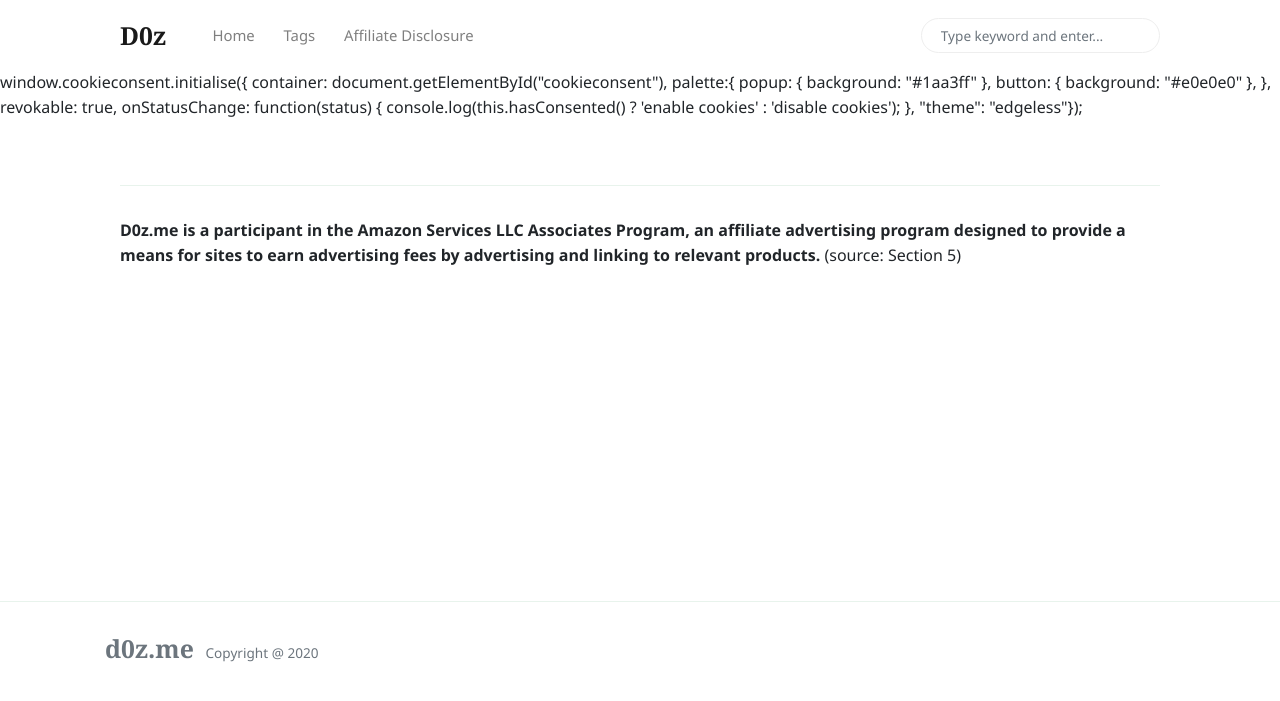
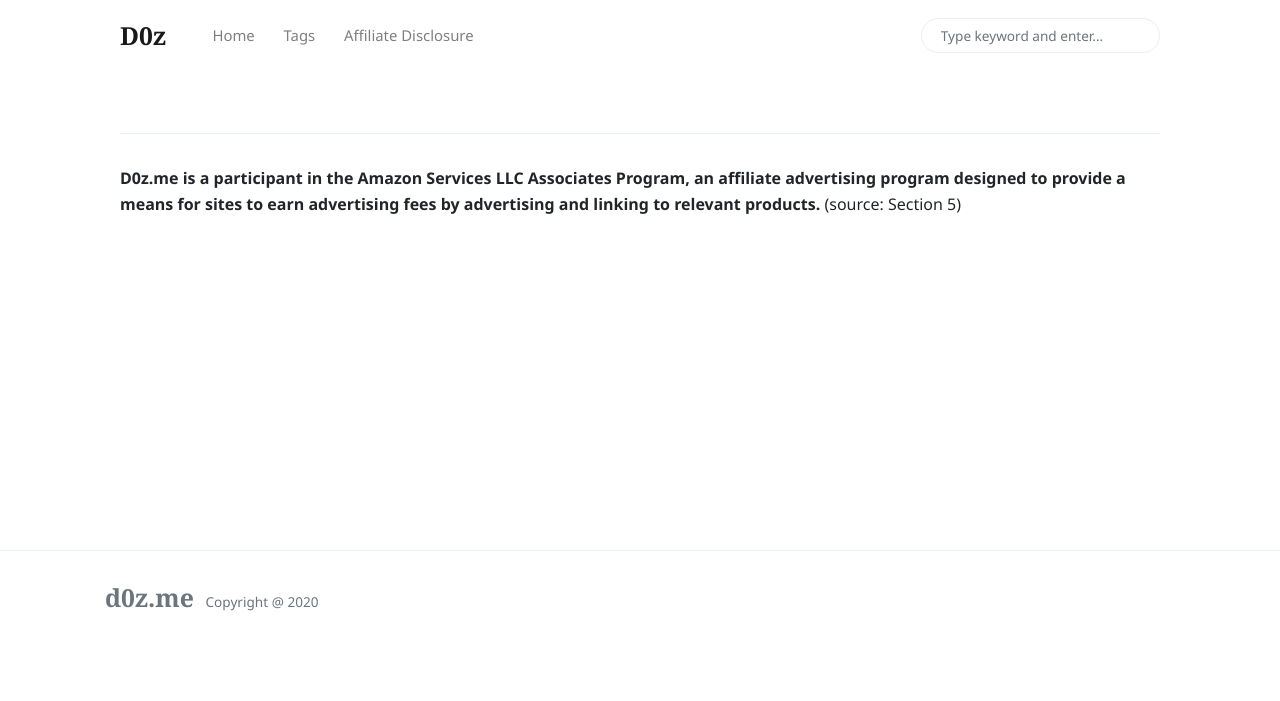
Before and after one commit to d0zme/d0z-medium, a Jekyll site: the page built from affiliate-disclosure.md, in a window 1280 px wide. Shown: the top 701 px of the page. Built offline with Jekyll 4.4.1, drawn with Linux system fonts in a browser that asks for light colours; nearby versions of some CDN libraries; comment, search, counter and statistics services are not loaded.

Commit message:
Update default.html

```diff
--- a/_layouts/default.html
+++ b/_layouts/default.html
@@ -18,10 +18,7 @@
   <script async src="//static.getclicky.com/js"></script>
 
     <!-- cookie consent -->
-  <script src="https://cdn.jsdelivr.net/npm/cookieconsent@3/build/cookieconsent.min.js"></script>
 
-  window.cookieconsent.initialise({  container: document.getElementById("cookieconsent"),  palette:{    popup: { background: "#1aa3ff" },    button: { background: "#e0e0e0" },  },
-  revokable: true,  onStatusChange: function(status) {    console.log(this.hasConsented() ?    'enable cookies' : 'disable cookies');  },  "theme": "edgeless"});
 
     <!-- Google Fonts-->
     <link href="https://fonts.googleapis.com/css?family=Lora:400,400i,700" rel="stylesheet">
```
